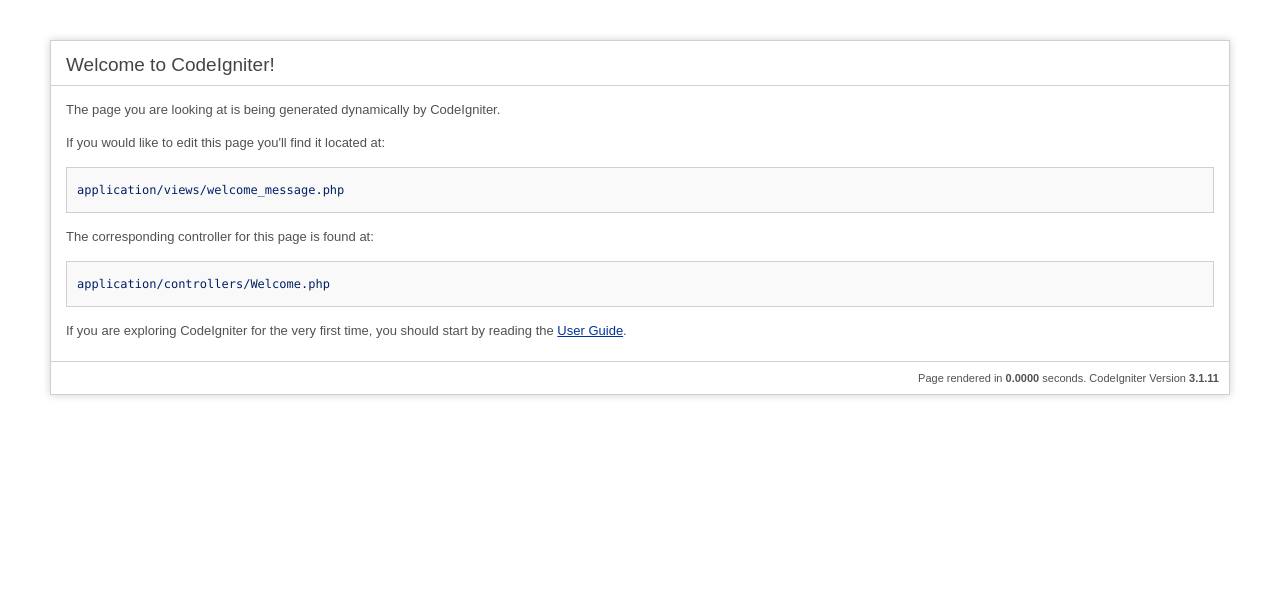
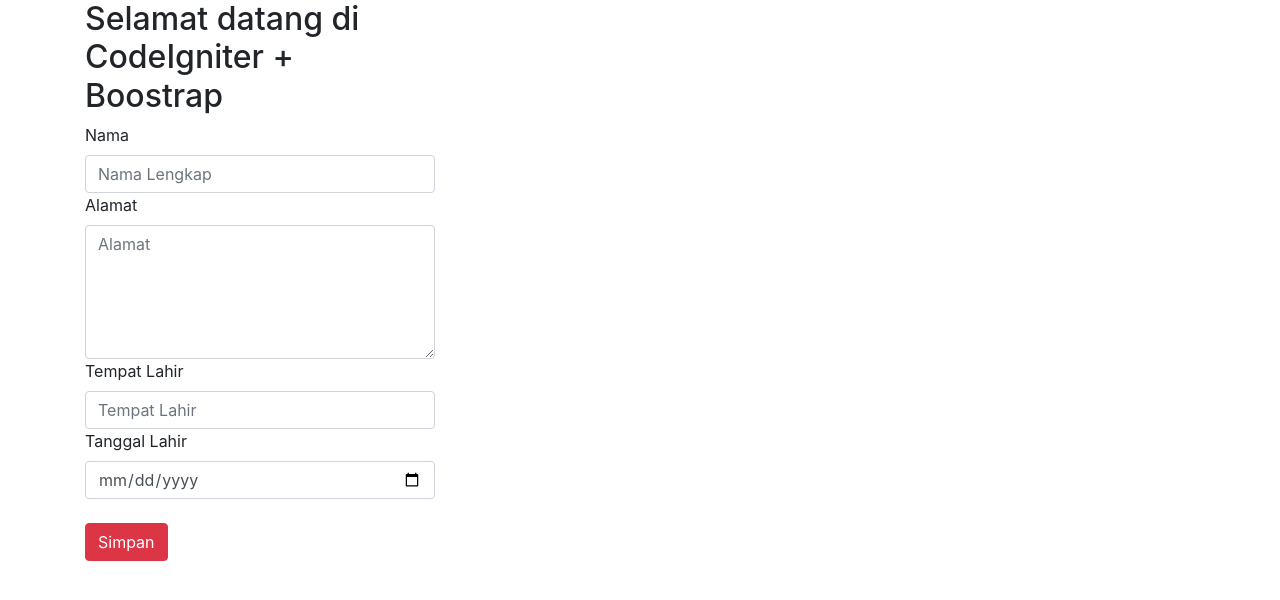
Before and after one commit to kuriyantoadi/ci-boostrap, a CodeIgniter app: page /ci-boostrap/ in a window 1280 px wide. Shown: the top 600 px of the page. Run offline with CodeIgniter, Linux system fonts and the light colour scheme; some libraries are stand-ins or nearby versions.

Commit message:
update 2

```diff
--- a/application/views/welcome_message.php
+++ b/application/views/welcome_message.php
@@ -1,89 +1,32 @@
-<?php
-defined('BASEPATH') OR exit('No direct script access allowed');
-?><!DOCTYPE html>
+<!DOCTYPE html>
 <html lang="en">
 <head>
 	<meta charset="utf-8">
 	<title>Welcome to CodeIgniter</title>
-
-	<style type="text/css">
-
-	::selection { background-color: #E13300; color: white; }
-	::-moz-selection { background-color: #E13300; color: white; }
-
-	body {
-		background-color: #fff;
-		margin: 40px;
-		font: 13px/20px normal Helvetica, Arial, sans-serif;
-		color: #4F5155;
-	}
-
-	a {
-		color: #003399;
-		background-color: transparent;
-		font-weight: normal;
-	}
-
-	h1 {
-		color: #444;
-		background-color: transparent;
-		border-bottom: 1px solid #D0D0D0;
-		font-size: 19px;
-		font-weight: normal;
-		margin: 0 0 14px 0;
-		padding: 14px 15px 10px 15px;
-	}
-
-	code {
-		font-family: Consolas, Monaco, Courier New, Courier, monospace;
-		font-size: 12px;
-		background-color: #f9f9f9;
-		border: 1px solid #D0D0D0;
-		color: #002166;
-		display: block;
-		margin: 14px 0 14px 0;
-		padding: 12px 10px 12px 10px;
-	}
-
-	#body {
-		margin: 0 15px 0 15px;
-	}
-
-	p.footer {
-		text-align: right;
-		font-size: 11px;
-		border-top: 1px solid #D0D0D0;
-		line-height: 32px;
-		padding: 0 10px 0 10px;
-		margin: 20px 0 0 0;
-	}
-
-	#container {
-		margin: 10px;
-		border: 1px solid #D0D0D0;
-		box-shadow: 0 0 8px #D0D0D0;
-	}
-	</style>
+	<link rel="stylesheet" href="<?php echo base_url(); ?>css/bootstrap.css">
+	<script src="<?php echo base_url(); ?>js/jquery.js"></script>
+	<script src="<?php echo base_url(); ?>js/bootstrap.min.js"></script>
 </head>
 <body>
-
-<div id="container">
-	<h1>Welcome to CodeIgniter!</h1>
-
-	<div id="body">
-		<p>The page you are looking at is being generated dynamically by CodeIgniter.</p>
-
-		<p>If you would like to edit this page you'll find it located at:</p>
-		<code>application/views/welcome_message.php</code>
-
-		<p>The corresponding controller for this page is found at:</p>
-		<code>application/controllers/Welcome.php</code>
-
-		<p>If you are exploring CodeIgniter for the very first time, you should start by reading the <a href="user_guide/">User Guide</a>.</p>
+<div class="container">
+	<div class="row">
+		<div class="col-sm-4">
+			<h2 class="page_header">Selamat datang di CodeIgniter + Boostrap</h2>
+			<form>
+				<div class="form-group">
+					<label>Nama</label><br>
+					<input type="text" class="form-control" placeholder="Nama Lengkap">
+					<label>Alamat</label><br>
+					<textarea type="text" class="form-control" cols="40" rows="5" placeholder="Alamat"></textarea>
+					<label>Tempat Lahir</label><br>
+					<input type="text" class="form-control" placeholder="Tempat Lahir">
+					<label>Tanggal Lahir</label><br>
+					<input type="date" class="form-control" placeholder="Tanggal Lahir"><br>
+					<button class="btn btn-danger" type="submit">Simpan</button>
+				</div>
+			</form>
+		</div>
 	</div>
-
-	<p class="footer">Page rendered in <strong>{elapsed_time}</strong> seconds. <?php echo  (ENVIRONMENT === 'development') ?  'CodeIgniter Version <strong>' . CI_VERSION . '</strong>' : '' ?></p>
 </div>
-
 </body>
 </html>
```
Also changed, not shown: README.md.
